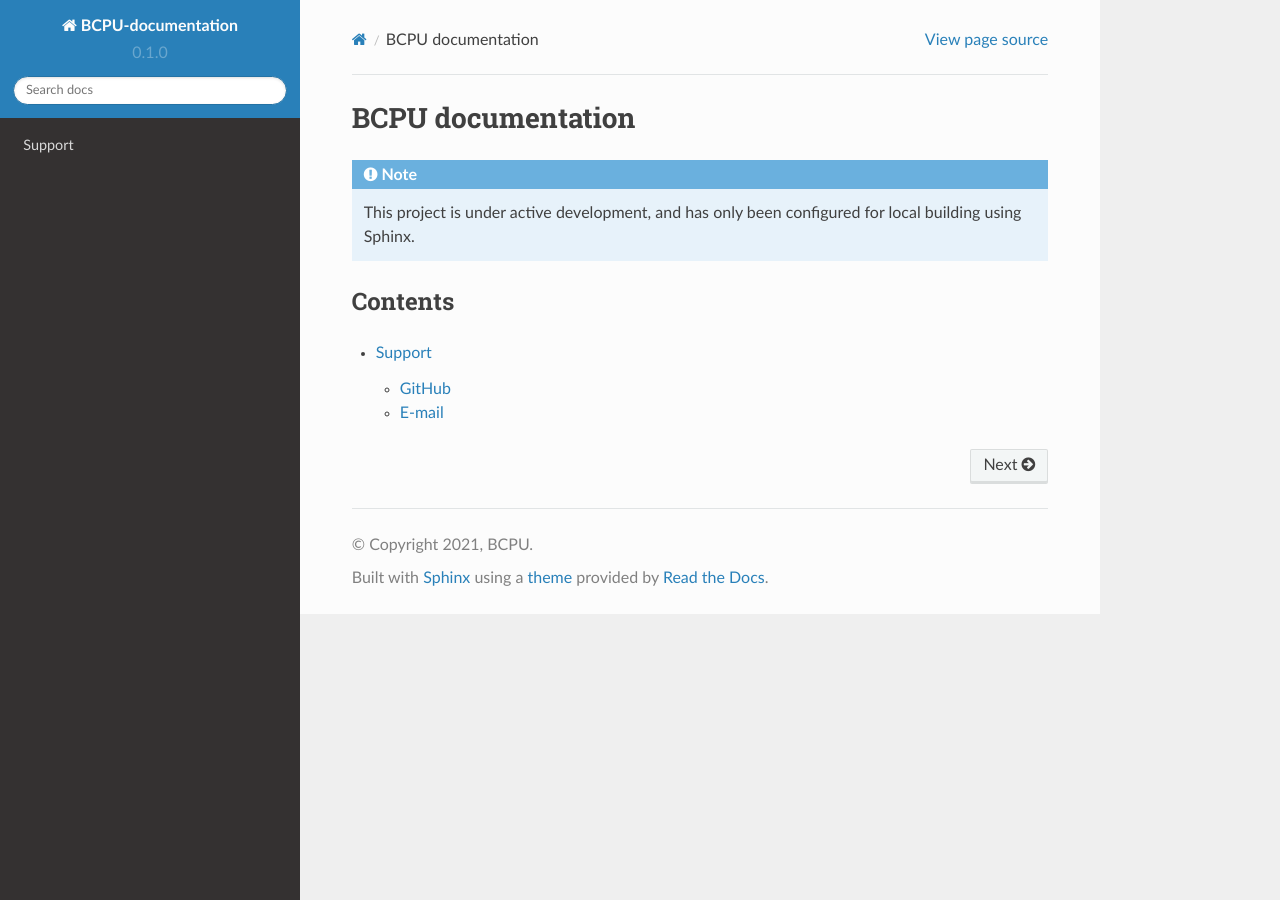
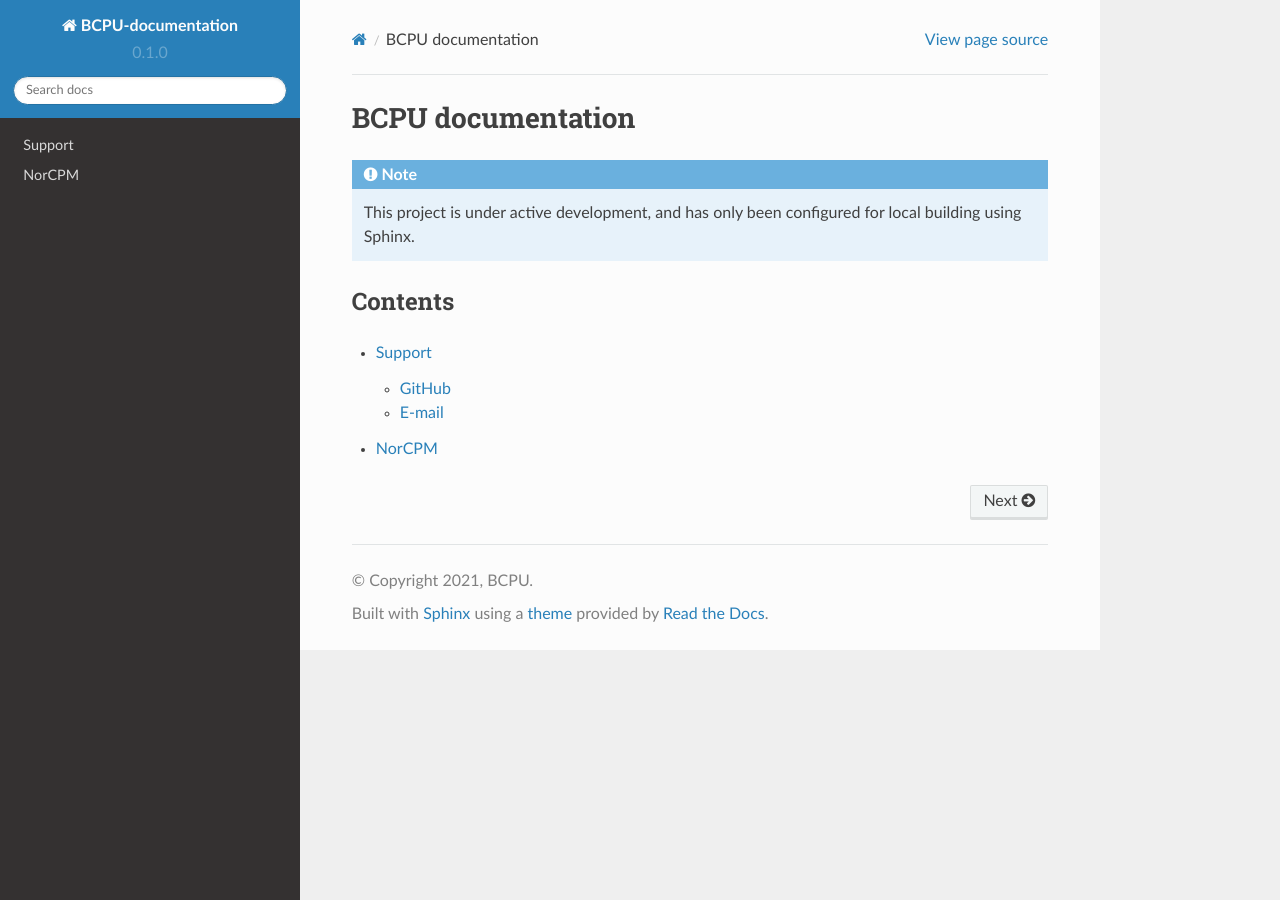
Before and after one commit to BjerknesCPU/BCPU-documentation, a Sphinx documentation site: the page built from docs/source/index.rst, in a window 1280 px wide. Built offline with Sphinx 7.4.7 and the Read the Docs theme 2.0.0, drawn with Linux system fonts in a browser that asks for light colours.

Commit message:
Added external link to NorCPM wiki.

```diff
--- a/docs/source/index.rst
+++ b/docs/source/index.rst
@@ -12,3 +12,4 @@ Contents
 .. toctree::
 
   support
+  NorCPM <https://wiki.uib.no/norcpm/index.php/Norwegian_Climate_Prediction_Model>
```
